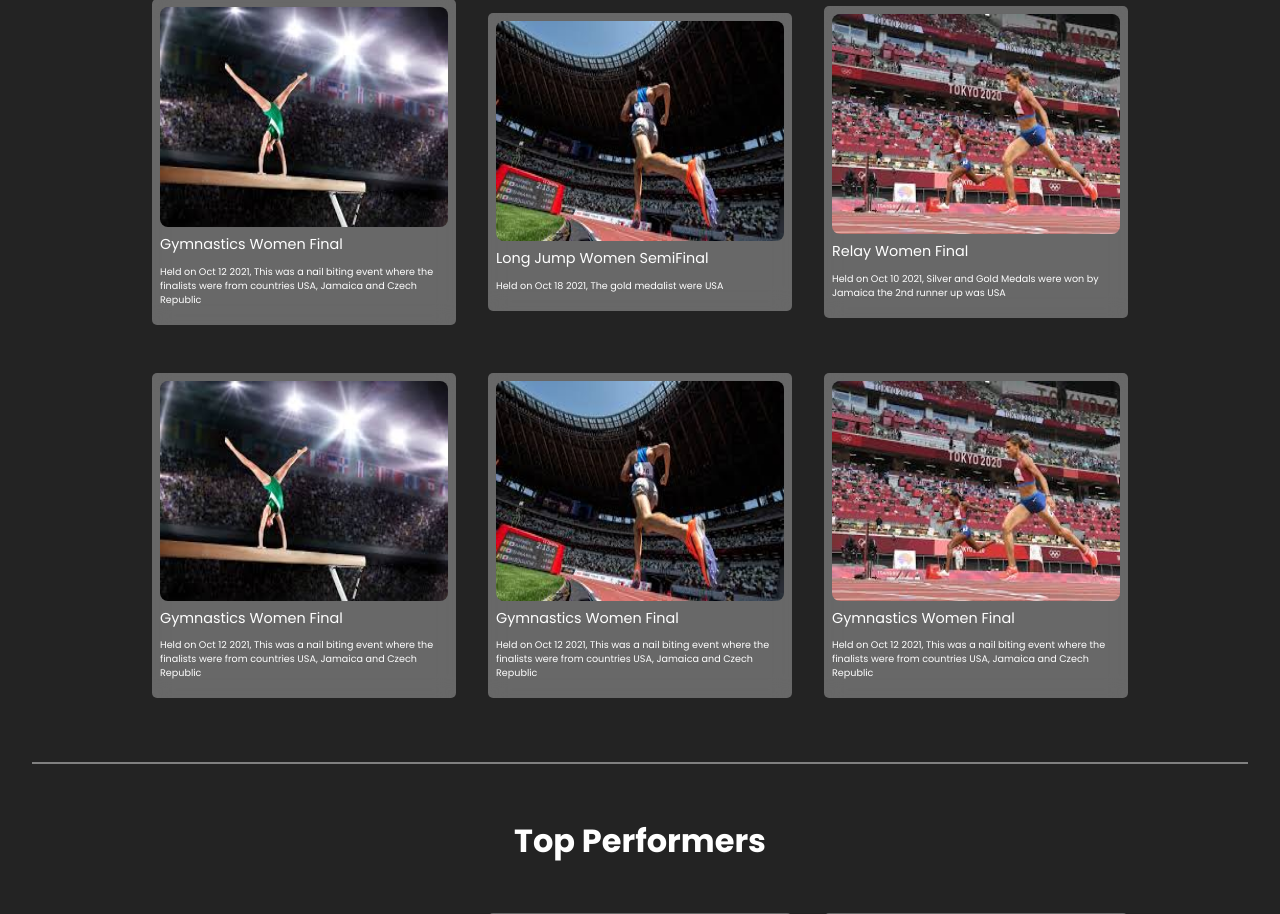
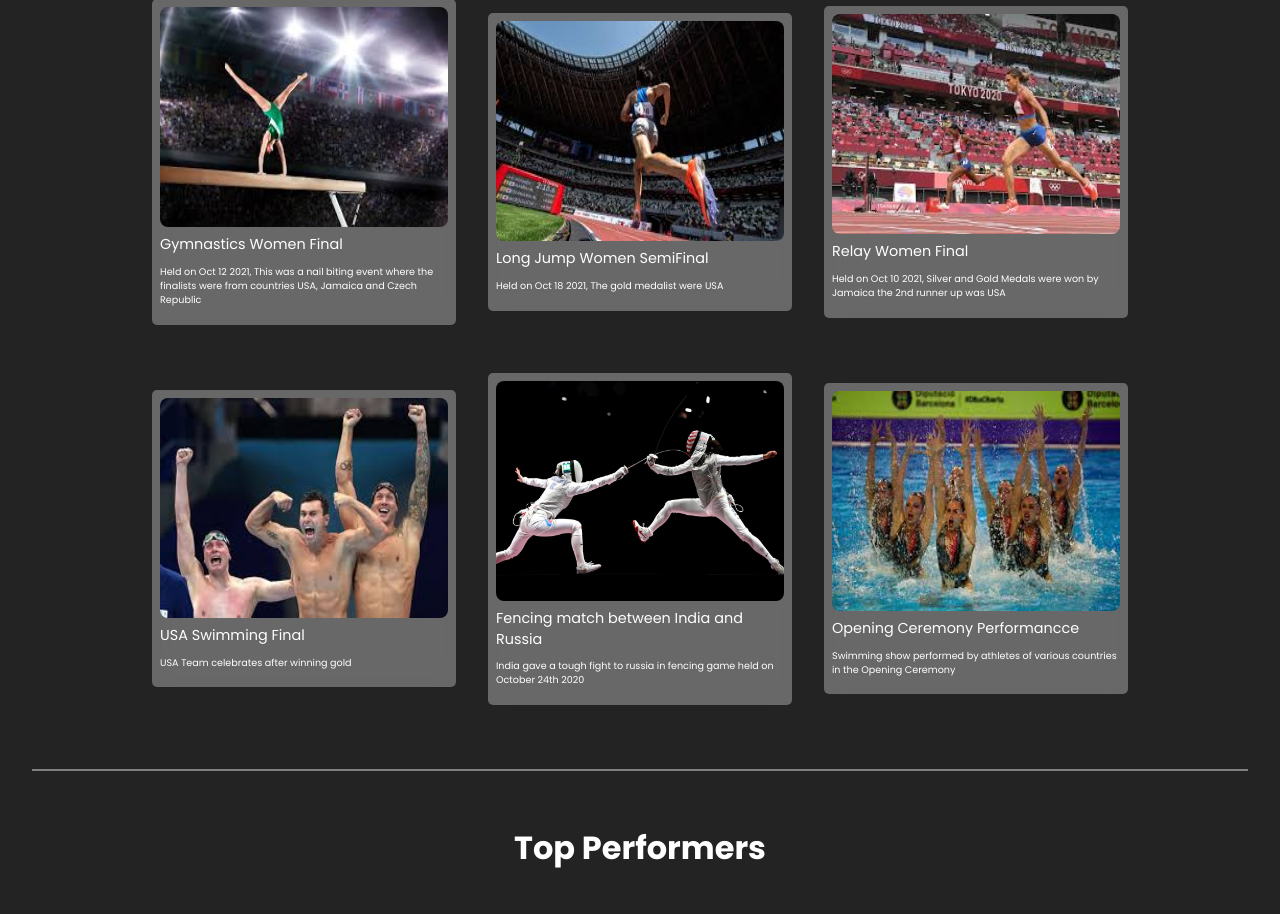
Before and after one commit to manohar2509/Sports-Management-System, a Django app: page / in a window 1280 px wide. Shown: the part 1109-2023 px from the top of the page. Run offline with Django 3.2, Linux system fonts and the light colour scheme; some libraries are stand-ins or nearby versions.

Commit message:
Last Day Commit 3

```diff
--- a/static/base.css
+++ b/static/base.css
@@ -211,6 +211,19 @@ body {
   backdrop-filter: blur(2px);
   border-radius: 12px;
 }
+
+.form-container2 {
+  color: white;
+  text-align: center;
+  padding: 3rem 1rem;
+  background: rgba(49, 49, 49, 0.707);
+  width: 600px;
+  margin: auto;
+  margin-top: 2rem;
+  backdrop-filter: blur(2px);
+  border-radius: 12px;
+}
+
 .form-form {
   display: flex;
   flex-direction: column;
@@ -219,6 +232,14 @@ body {
 
 .form-form > * {
   margin-bottom: 0.6rem;
+}
+
+.register-form > * {
+  display: flex;
+  flex-direction: column;
+  justify-content: center;
+  align-items: center;
+  text-align: center;
 }
 
 .username-container {
--- a/templates/basic_app/index.html
+++ b/templates/basic_app/index.html
@@ -34,22 +34,22 @@
     </div>
   </div>
   <div class="photos-list">
-    <div class="photo-container"><img src="{% static "event-photos/photos2.jpg" %}" alt="">
+    <div class="photo-container"><img src="{% static "event-photos/image1.jpg" %}" alt="">
       <div class="photo-description">
-        <div class="description-heading">Gymnastics Women Final</div>
-        <p class="description-subheading">Held on Oct 12 2021, This was a nail biting event where the finalists were from countries USA, Jamaica and Czech Republic</p>
+        <div class="description-heading">USA Swimming Final</div>
+        <p class="description-subheading">USA Team celebrates after winning gold</p>
       </div>
     </div>
-    <div class="photo-container"><img src="{% static "event-photos/photos3.jpg" %}" alt="">
+    <div class="photo-container"><img src="{% static "event-photos/image4.jpg" %}" alt="">
       <div class="photo-description">
-        <div class="description-heading">Gymnastics Women Final</div>
-        <p class="description-subheading">Held on Oct 12 2021, This was a nail biting event where the finalists were from countries USA, Jamaica and Czech Republic</p>
+        <div class="description-heading">Fencing match between India and Russia</div>
+        <p class="description-subheading">India gave a tough fight to russia in fencing game held on October 24th 2020</p>
       </div>
     </div>
-    <div class="photo-container"><img src="{% static "event-photos/photos4.jpg" %}" alt="">
+    <div class="photo-container"><img src="{% static "event-photos/swimmingimage.jpg" %}" alt="">
       <div class="photo-description">
-        <div class="description-heading">Gymnastics Women Final</div>
-        <p class="description-subheading">Held on Oct 12 2021, This was a nail biting event where the finalists were from countries USA, Jamaica and Czech Republic</p>
+        <div class="description-heading">Opening Ceremony Performancce</div>
+        <p class="description-subheading">Swimming show performed by athletes of various countries in the Opening Ceremony</p>
       </div>
     </div>
   </div>
--- a/templates/basic_app/registration.html
+++ b/templates/basic_app/registration.html
@@ -10,7 +10,7 @@
         <h1 class="main-heading">Register Here</h1>
         <h3 class="main-subheading">Just fill out the form.</h3>
 
-        <form enctype="multipart/form-data" method="POST">
+        <form class="register-form form-container2" enctype="multipart/form-data" method="POST">
           {% csrf_token %}
           {{ user_form.as_p }}
           {{ profile_form.as_p }}
```
Also changed, not shown: static/event-photos/image1.jpg (added), static/event-photos/image4.jpg (added), static/event-photos/swimmingimage.jpg (added).
